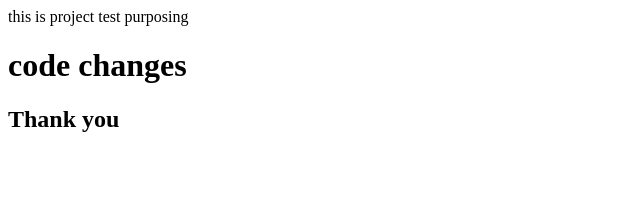
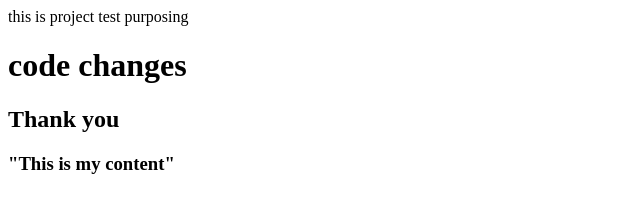
Before and after one commit to Girraj0021/freestyle-project-demo-1, a plain HTML site: page index.html in a window 1280 px wide. Shown: the whole page, without its empty margins (0-640 px from the left). Drawn offline with Linux system fonts and the light colour scheme.

Commit message:
Update index.html

```diff
--- a/index.html
+++ b/index.html
@@ -1,3 +1,4 @@
 this is project test purposing
 <h1> code changes </h1>
 <h2> Thank you </h2>
+<h3> "This is my content" </h3>
```
